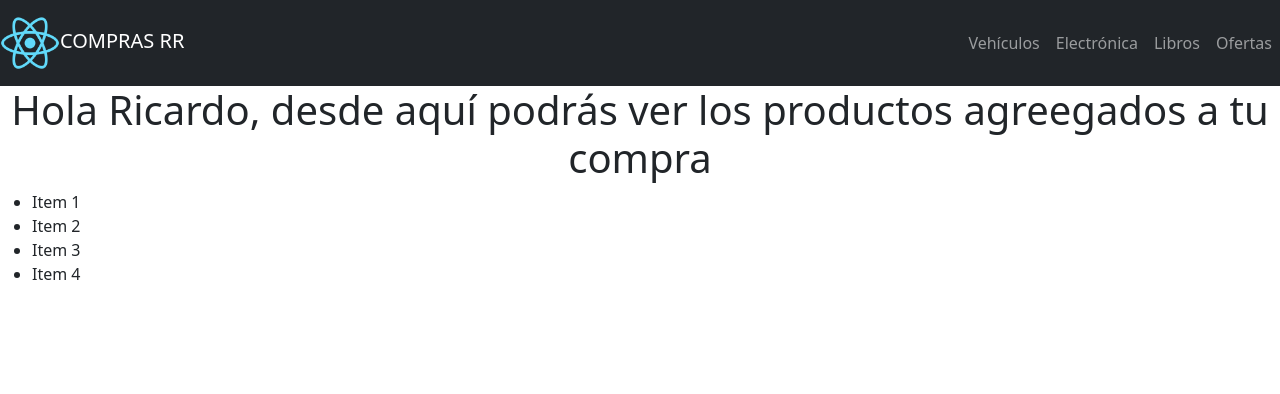
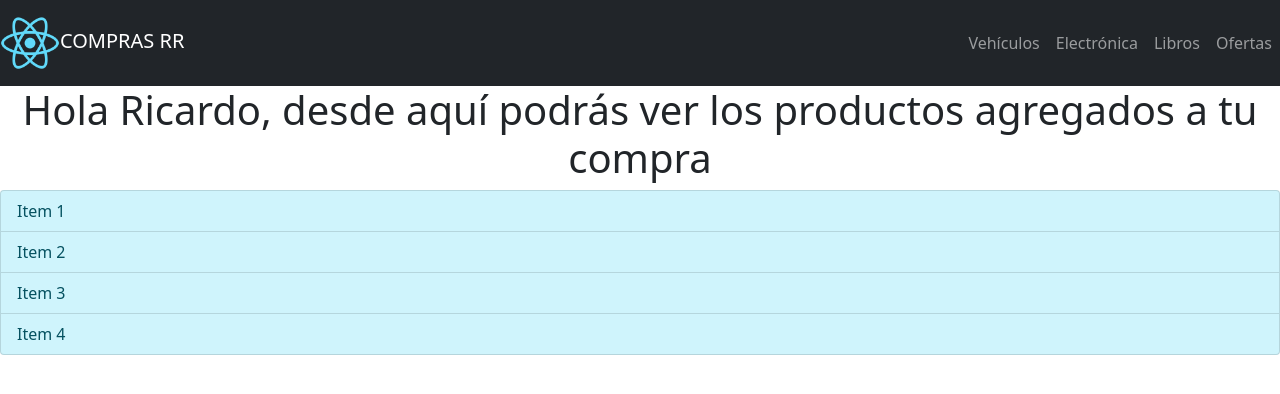
Before and after one commit to MarianoBF/compras_z, a React (Create React App) app: page / in a window 1280 px wide. Shown: the top 394 px of the page. Built offline with nearby package versions, Linux system fonts and the light colour scheme.

Commit message:
add styling to itemlistcontainer

```diff
--- a/src/components/ItemListContainer.js
+++ b/src/components/ItemListContainer.js
@@ -1,15 +1,17 @@
+import ListGroup from 'react-bootstrap/ListGroup';
+
 export default function ItemListContainer({name}) {
   return (
     <div>
       <h1 style={{textAlign: "center"}}>
-        Hola {name}, desde aquí podrás ver los productos agreegados a tu compra{" "}
+        Hola {name}, desde aquí podrás ver los productos agregados a tu compra{" "}
       </h1>
-      <ul>
-        <li>Item 1</li>
-        <li>Item 2</li>
-        <li>Item 3</li>
-        <li>Item 4</li>
-      </ul>
+      <ListGroup>
+        <ListGroup.Item variant="info">Item 1</ListGroup.Item>
+        <ListGroup.Item variant="info">Item 2</ListGroup.Item>
+        <ListGroup.Item variant="info">Item 3</ListGroup.Item>
+        <ListGroup.Item variant="info">Item 4</ListGroup.Item>
+      </ListGroup>
     </div>
   );
 }
```
